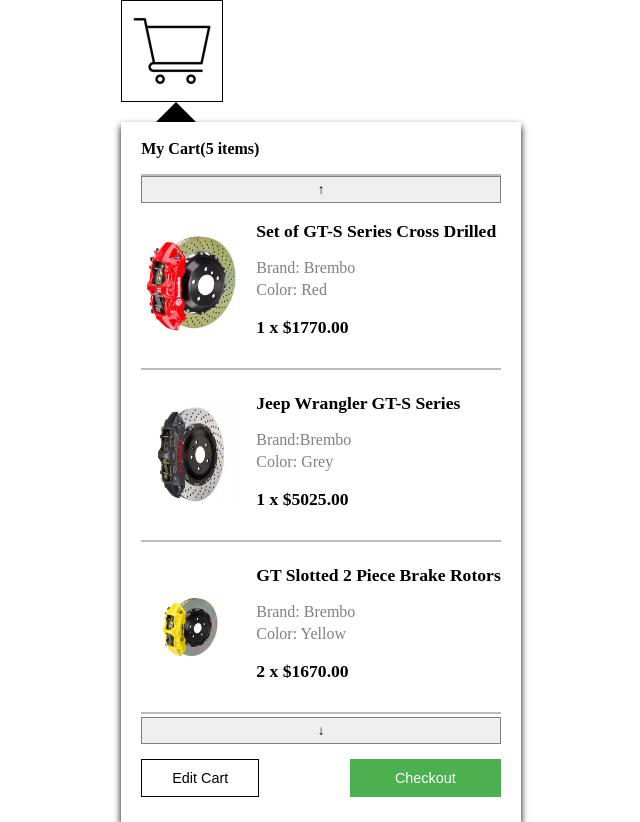
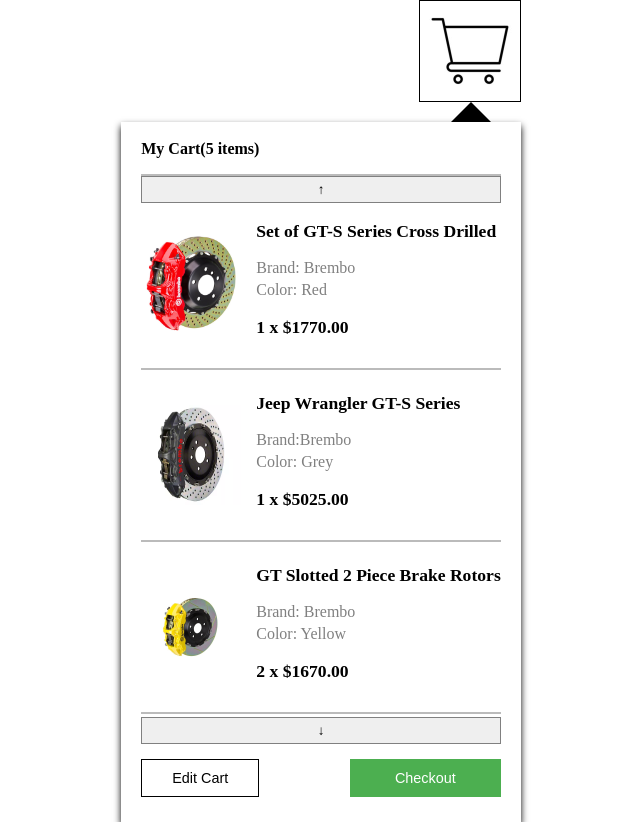
Before and after one commit to Tropienet/cart-js, a plain HTML site: page index.html in a window 1280 px wide. Shown: the whole page, without its empty margins (319-959 px from the left). Drawn offline with Linux system fonts and the light colour scheme.

Commit message:
Made cart open from the other side

```diff
--- a/styles/style.css
+++ b/styles/style.css
@@ -10,12 +10,18 @@
     justify-content: center;
 }
 
+.container {
+    display: flex;
+    flex-direction: column;
+}
+
 .cart-icon-button {
     background-image: url("./images/cart-icon.jpg");
     background-size: 100px;
     background-repeat: no-repeat;
     padding: 50px;
     border: 1px solid white;
+    align-self: flex-end;
 }
 
 .triangle {
@@ -24,7 +30,13 @@
     border-left: 20px solid transparent;
     border-right: 20px solid transparent;
     border-bottom: 20px solid black;
-    margin-left: 35px;
+    align-self: flex-end;
+    margin-right: 30px;
+}
+
+.cart-container {
+    display: flex;
+    flex-direction: column;
 }
 
 .cart {
```
